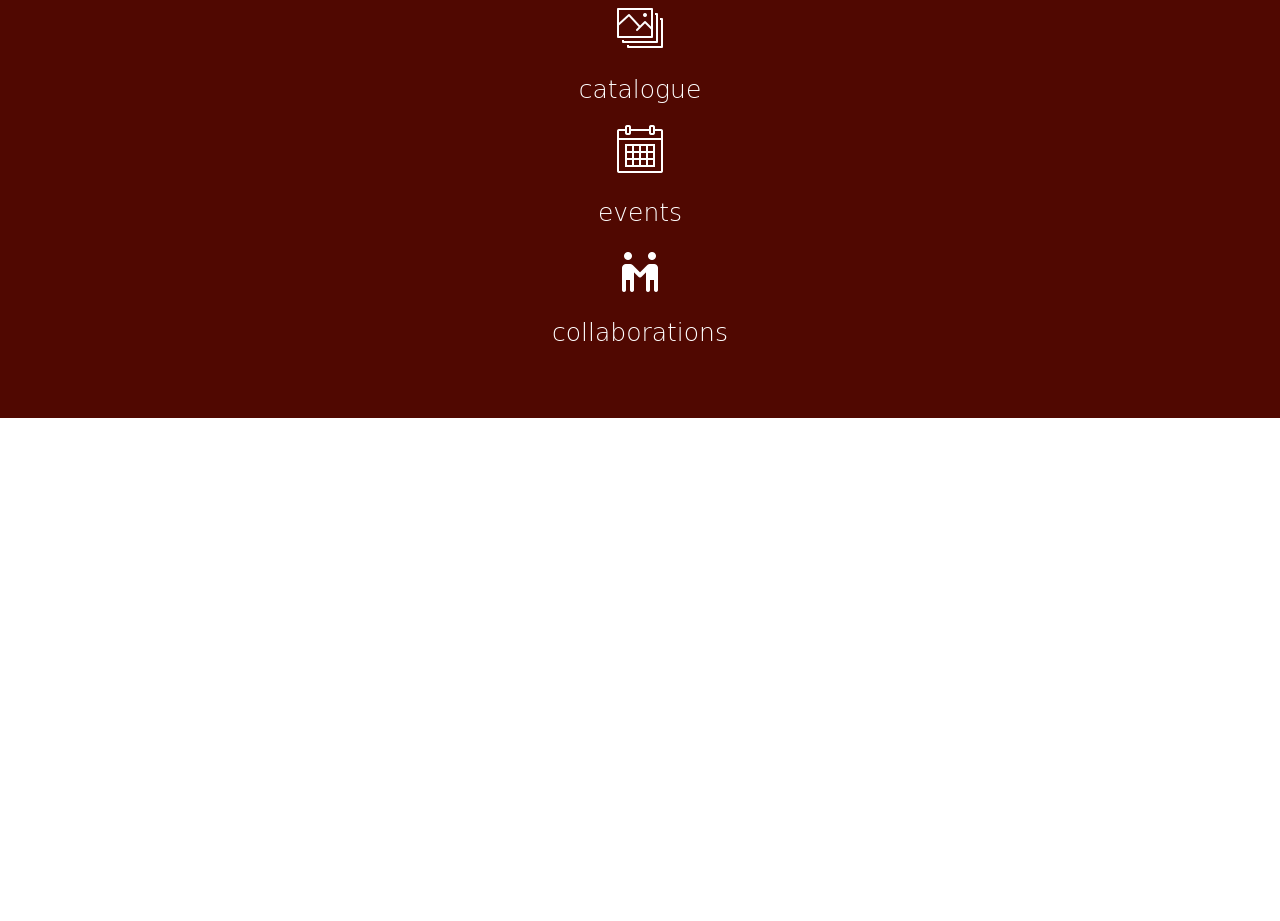
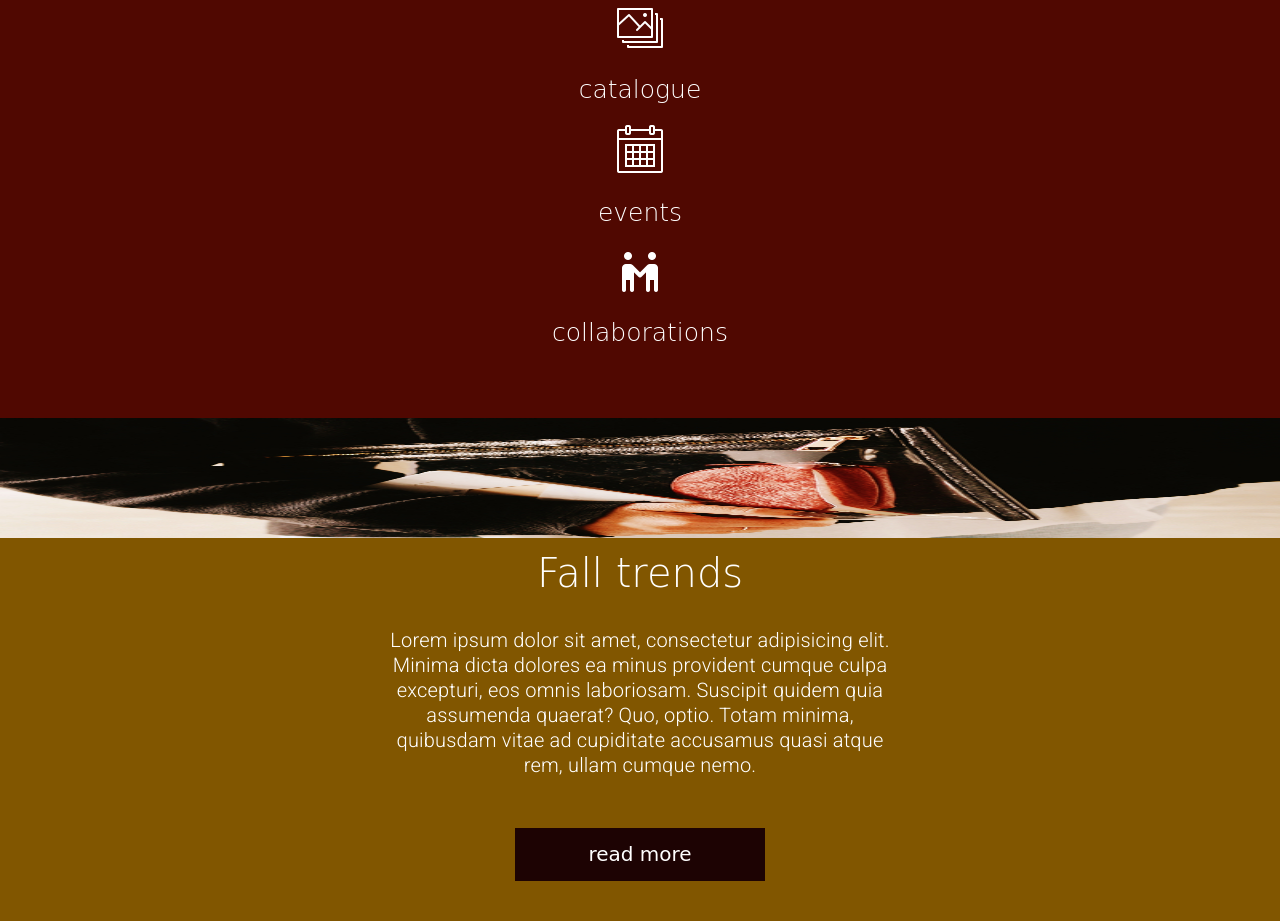
Before and after one commit to christianyuen/assignment-1, a plain HTML site: page index.html in a window 1280 px wide. Shown: the part 2379-3300 px from the top of the page. Before the commit the page ends 2797 px from the top, so only its background shows below. Drawn offline with Linux system fonts and the light colour scheme; a web font is replaced by a local one.

Commit message:
Added Image + Trends Section

```diff
--- a/index.html
+++ b/index.html
@@ -70,6 +70,21 @@
 				</div>
 			</div>
 		</section>
+
+		<section class="full-bleed-image">
+			<img src="./assets/right-photo.jpg" alt="">
+		</section>
+
+		<section class="trends">
+			<div class="wrapper">
+				<div>
+					<h2>Fall trends</h2>
+					<p>Lorem ipsum dolor sit amet, consectetur adipisicing elit. Minima dicta dolores ea minus provident cumque culpa excepturi, eos omnis laboriosam. Suscipit quidem quia assumenda quaerat? Quo, optio. Totam minima, quibusdam vitae ad cupiditate accusamus quasi atque rem, ullam cumque nemo.</p>
+					<button><a href="#"></a>read more</button>
+				</div>
+			</div>
+		</section>
+
 	</main>
 
 </body>
--- /dev/null
+++ b/styles/sass/_events.scss
@@ -0,0 +1,23 @@
+// ----- EVENTS SECTION -----
+
+.events {
+    display: flex;
+    text-align: center;
+    background-color: #500801;
+    padding: 50px 0;
+
+    .wrapper {
+        width: 90%;
+        max-width: 500px;
+        margin: 0 auto;
+        display: flex;
+        flex-direction: column;
+
+        h2 {
+            margin: 0;
+            font-size: 2.5rem;
+            line-height: 70px;
+            font-weight: lighter;
+        }
+    }
+}
--- /dev/null
+++ b/styles/sass/_trends.scss
@@ -0,0 +1,49 @@
+// ----- TRENDS SECTIONS -----
+
+.trends {
+    background-color: #815600;
+    display: flex;
+    justify-content: center;
+    flex-direction: column;
+    text-align: center;
+
+    .wrapper {
+        width: 90%;
+        max-width: 500px;
+        margin: 0 auto;
+        display: flex;
+        flex-direction: column;
+
+        h2 {
+            margin: 0;
+            font-size: 4rem;
+            line-height: 70px;
+            font-weight: lighter;
+        }
+    }
+}
+
+p {
+    font-family: 'Roboto', sans-serif;
+    font-size: 2rem;
+    font-weight: lighter;
+    letter-spacing: 0.2px;
+    line-height: 2.5rem;
+    margin-bottom: 50px;
+}
+
+.trends button {
+    background-color: #1D0303;
+    border: none;
+    color: white;
+    width: 50%;
+    font-family: 'Petit Formal Script', cursive;
+    padding: 15px 20px;
+    font-size: 2rem;
+    margin-bottom: 40px;
+
+    &:hover,
+    &:focus {
+        border: white solid 2px;
+    }
+}
--- a/styles/sass/styles.scss
+++ b/styles/sass/styles.scss
@@ -2,6 +2,8 @@
 @use 'header';
 @use 'about';
 @use 'collection';
+@use 'events';
+@use 'trends';
 
 // ----- GENERAL STYLES -----
 html {
@@ -10,31 +12,14 @@ html {
     font-size: 62.5%;
 }
 
-// ----- EVENTS SECTION -----
+// ----- FULL BLEED IMAGE -----
 
-.events {
+.full-bleed-image {
     display: flex;
-    text-align: center;
-    background-color: #500801;
-    padding: 50px 0;
+    justify-content: center;
+}
 
-    .wrapper {
-        width: 90%;
-        max-width: 500px;
-        margin: 0 auto;
-        display: flex;
-        flex-direction: column;
-
-        h2 {
-            margin: 0;
-            font-size: 2.5rem;
-            line-height: 70px;
-            font-weight: lighter;
-
-            img {
-                // color: white;
-                filter: invert(100%);
-            }
-        }
-    }
+.full-bleed-image img {
+    width: 100%;
+    height: 15vh;
 }
```
Also changed, not shown: styles/styles.css.
